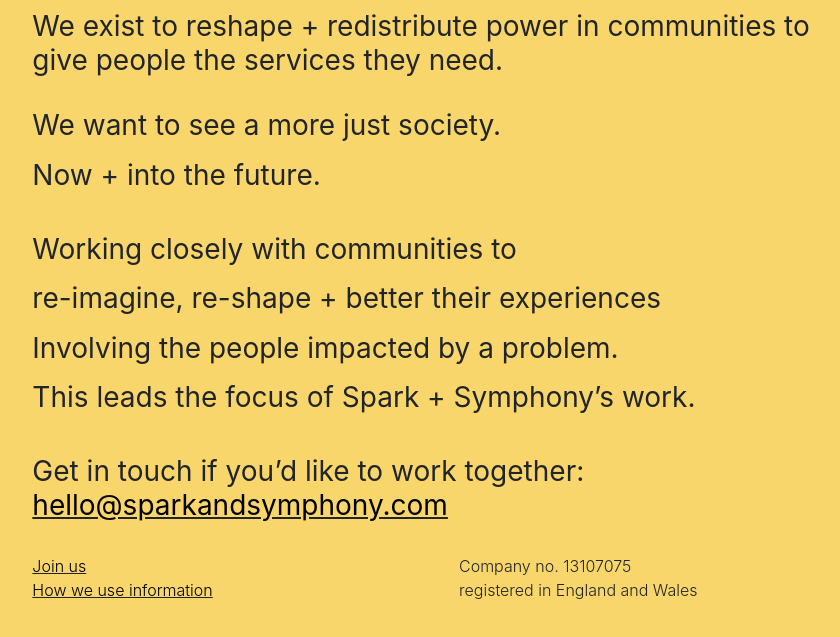
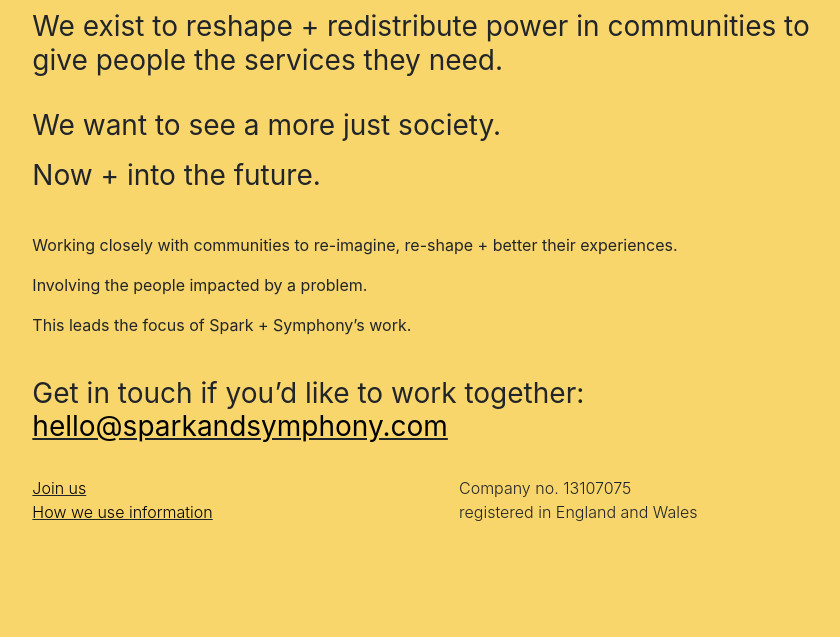
Before and after one commit to afsa-akbar/sparkandsymphony, a website: page index.html in a window 1280 px wide. Shown: the part 137-774 px from the top of the page, without its empty margins (196-1036 px from the left). Drawn offline with Linux system fonts and the light colour scheme.

Commit message:
update content

```diff
--- a/index.html
+++ b/index.html
@@ -53,11 +53,10 @@
               <h1 class="mt-5 font-weight-bold display-4"><a href="https://www.sparkandsymphony.com" style="color:#000000">Spark + Symphony</a></h1><br>
                 <h3 class="font-weight-normal">We exist to reshape + redistribute power in communities to give people the services they need.</h3><br>
                 <h3 class="font-weight-normal"><p>We want to see a more just society.</p>
-                <h3 class="font-weight-normal"><p>Now + into the future.</p></h3><br>
-                <h3 class="font-weight-normal"><p>Working closely with communities to</p>
-                  <p>re-imagine, re-shape + better their experiences</p>
-                  <p>Involving the people impacted by a problem.</p>
-                  <p>This leads the focus of Spark + Symphony’s work.</p></h3><br>
+                <p>Now + into the future.</p></h3><br>
+                <p>Working closely with communities to re-imagine, re-shape + better their experiences.</p>
+                <p>Involving the people impacted by a problem.</p>
+                <p>This leads the focus of Spark + Symphony’s work.</p></h3><br>
                 <h3 class="font-weight-normal">Get in touch if you’d like to work together:<br>
                 <u><a href="mailto:hello@sparkandsymphony.com" style="color:#000000">hello@sparkandsymphony.com</a></u></h3>
                 <br>
```
